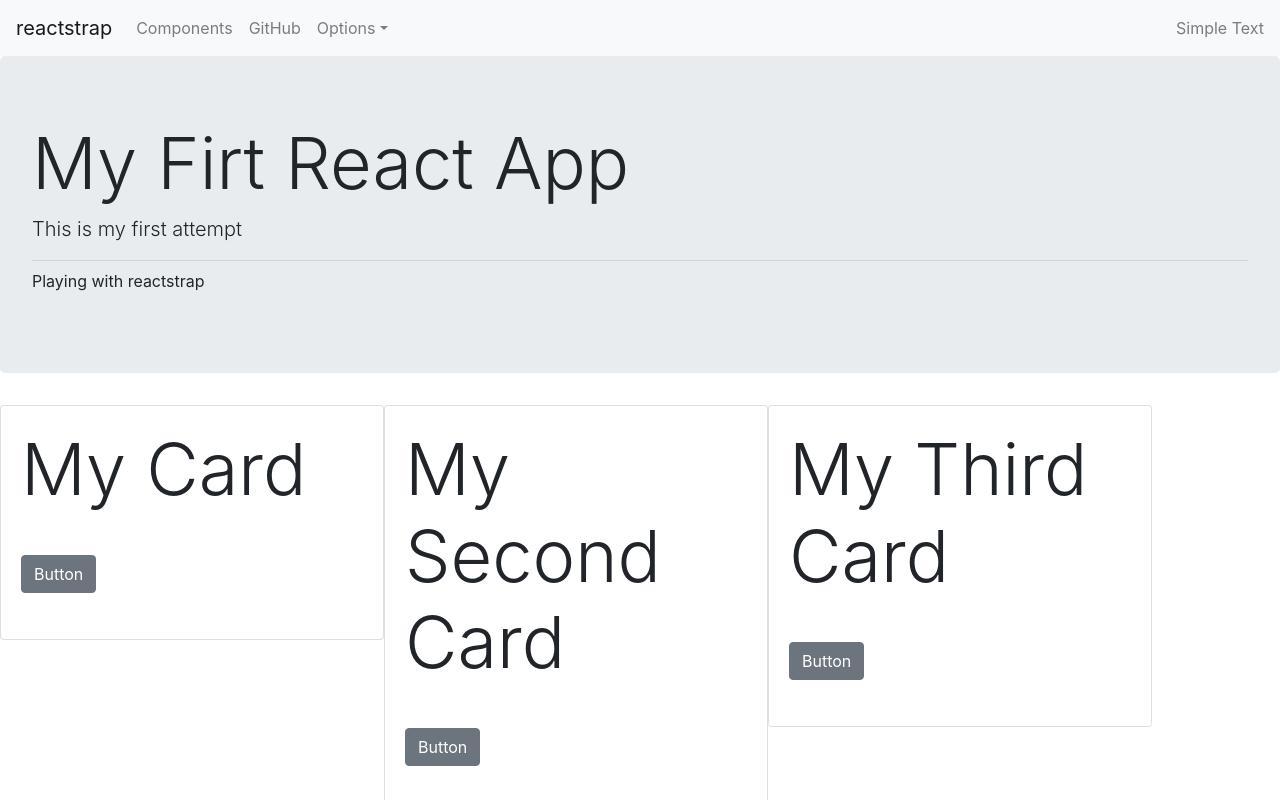
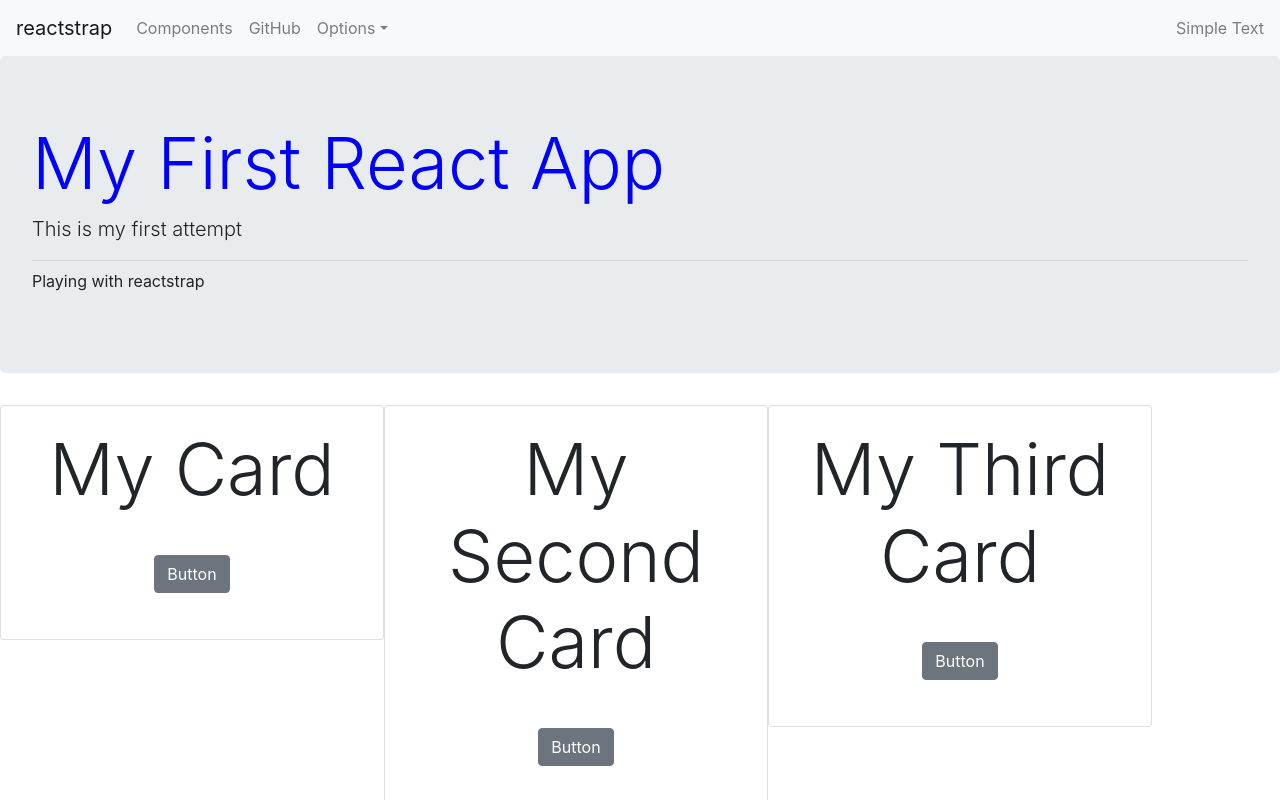
Before and after one commit to moore-brandon4/react, a React (Create React App) app in the folder my_react_app/: page / in a window 1280 px wide. Shown: the top 800 px of the page. Built offline with nearby package versions, Linux system fonts and the light colour scheme.

Commit message:
card text centered

```diff
--- a/my_react_app/src/App.css
+++ b/my_react_app/src/App.css
@@ -14,7 +14,7 @@
 }
 
 .App-header {
-  background-color: #282c34;
+  background-color: #0054fd;
   min-height: 100vh;
   display: flex;
   flex-direction: column;
@@ -41,5 +41,9 @@
 .card{
   display:inline-flex !important;
   width:30%;
+  text-align: center;
+}
 
+h1{
+  color: blue
 }
--- a/my_react_app/src/App.js
+++ b/my_react_app/src/App.js
@@ -24,7 +24,7 @@ constructor(props){
         <Navbars>
         </Navbars>
         <Jumbotron>
-          <h1 className="display-3">My Firt React App</h1>
+          <h1 className="display-3">My First React App</h1>
           <p className={cname}>This is my first attempt</p>
           <hr className= {"my-2"} />
           <p> Playing with reactstrap</p>
```
Also changed, not shown: 1 other file (tests, documents, lock files or other folders).
